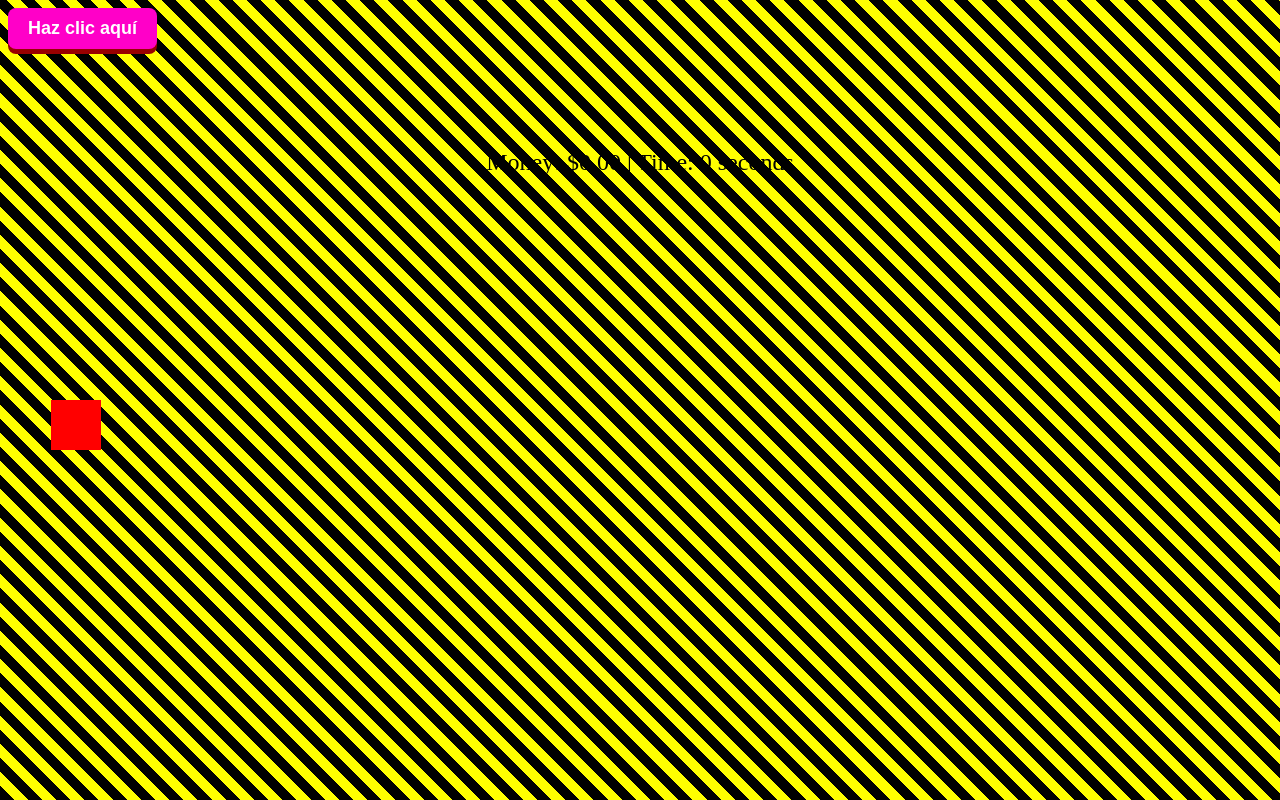
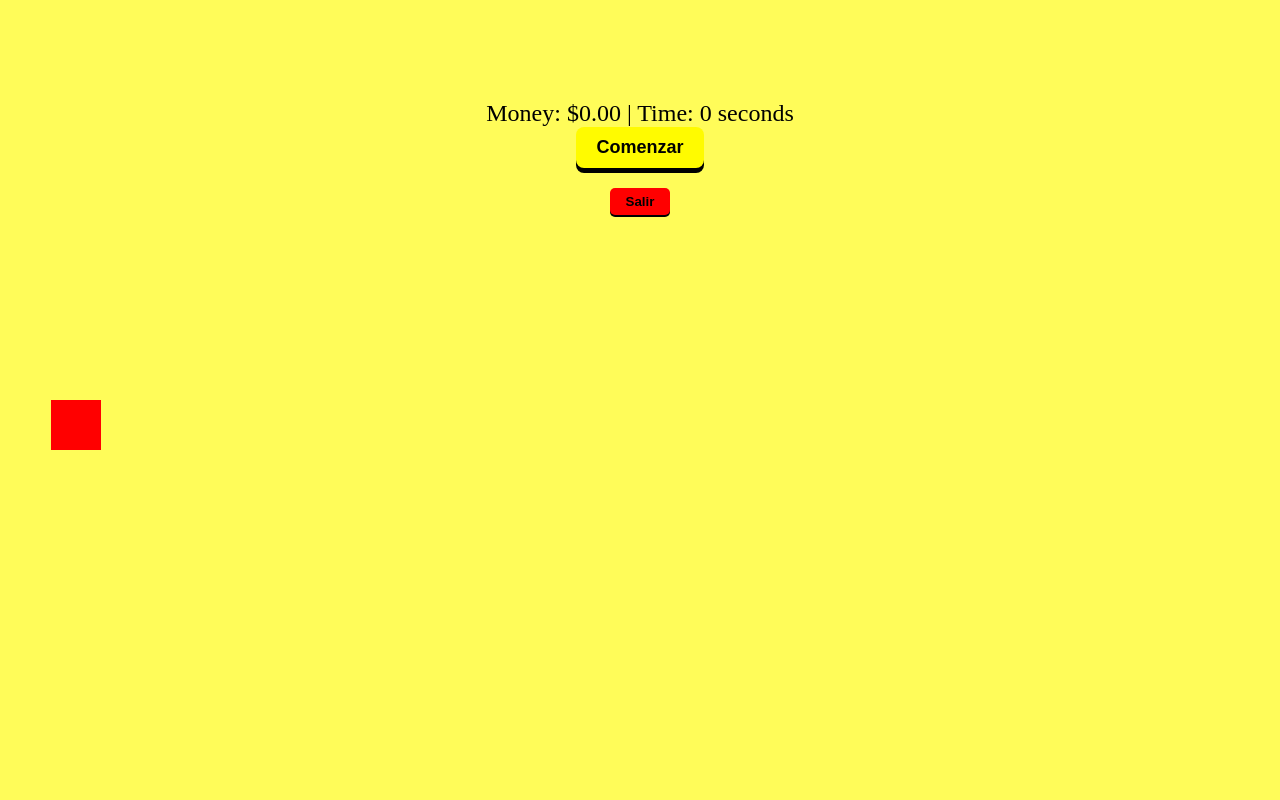
Before and after one commit to alberto96A/Prueba-Taxi, a plain HTML site: page index.html in a window 1280 px wide. Drawn offline with Linux system fonts and the light colour scheme.

Commit message:
csscambio

```diff
--- a/index.html
+++ b/index.html
@@ -1,37 +1,33 @@
+<!DOCTYPE html>
 <html>
 <head>
   <title>Taxi Counter</title>
-
-  <button class="button">Haz clic aquí</button>
   <style>
-
     body {
-  background: repeating-linear-gradient(
-    45deg,
-    #000000,
-    #000000 10px,
-    #ffff00 10px,
-    #ffff00 20px
-  );
+      background-color: rgba(255, 251, 0, 0.651);
+      padding: 0;
+      text-align: center;
     }
 
-
     .button {
-  display: inline-block;
+      display: block;
+      margin: auto;
+      margin-bottom: 20px;
       padding: 10px 20px;
       font-size: 18px;
       font-weight: bold;
       text-align: center;
       text-decoration: none;
-  color: #ffffff;
-  background-color: #ff00c8;
+      color: black;
+      background-color: rgb(255, 251, 0);
       border: none;
       border-radius: 8px;
-  box-shadow: 0px 5px 0px #990000;
+      box-shadow: 0px 5px 0px black;
     }
 
     .button:hover {
-  background-color: #cc0000;
+      background-color: black;
+      color:yellow;
       box-shadow: 0px 2px 0px #990000;
       transform: translateY(3px);
     }
@@ -42,7 +38,32 @@ body {
       transform: translateY(4px);
     }
 
+    .salida {
+      display: block;
+      margin: auto;
+      margin-bottom: 20px;
+      padding: 6px 16px;
+      font-weight: bold;
+      text-align: center;
+      color:black;
+      background-color:red;
+      border: none;
+      border-radius: 5px;
+      box-shadow: 0px 2px 0px;
+    }
 
+    .salida:hover {
+      background-color: black;
+      color: yellow;
+      box-shadow: 0px 2px 0px black;
+      transform: translateY(3px);
+    }
+
+    .salida:active {
+      background-color: black;
+      box-shadow: 0px 1px 0px red;
+      transform: translateY(4px);
+    }
 
     .taxi {
       position: absolute;
@@ -64,6 +85,9 @@ body {
 <body>
   <div class="taxi"></div>
   <div class="counter">Money: $<span id="money">0</span> | Time: <span id="time">0</span> seconds</div>
+
+  <button class="button">Comenzar</button>
+  <button class="salida">Salir</button>
 
   <script>
     // Variables globales
```
Also changed, not shown: 1 other file. Lines whose indentation alone changed are shown as unchanged.
